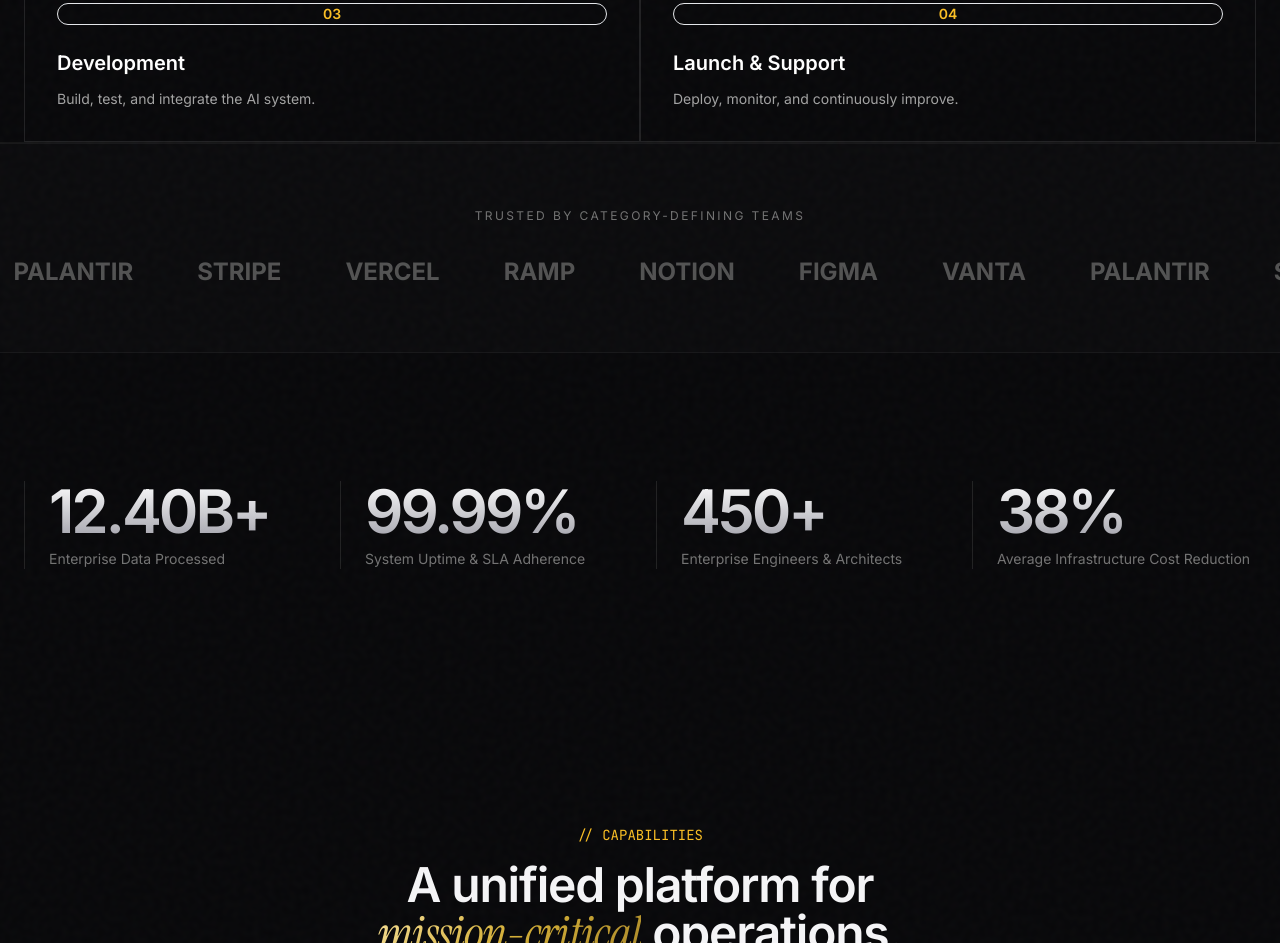
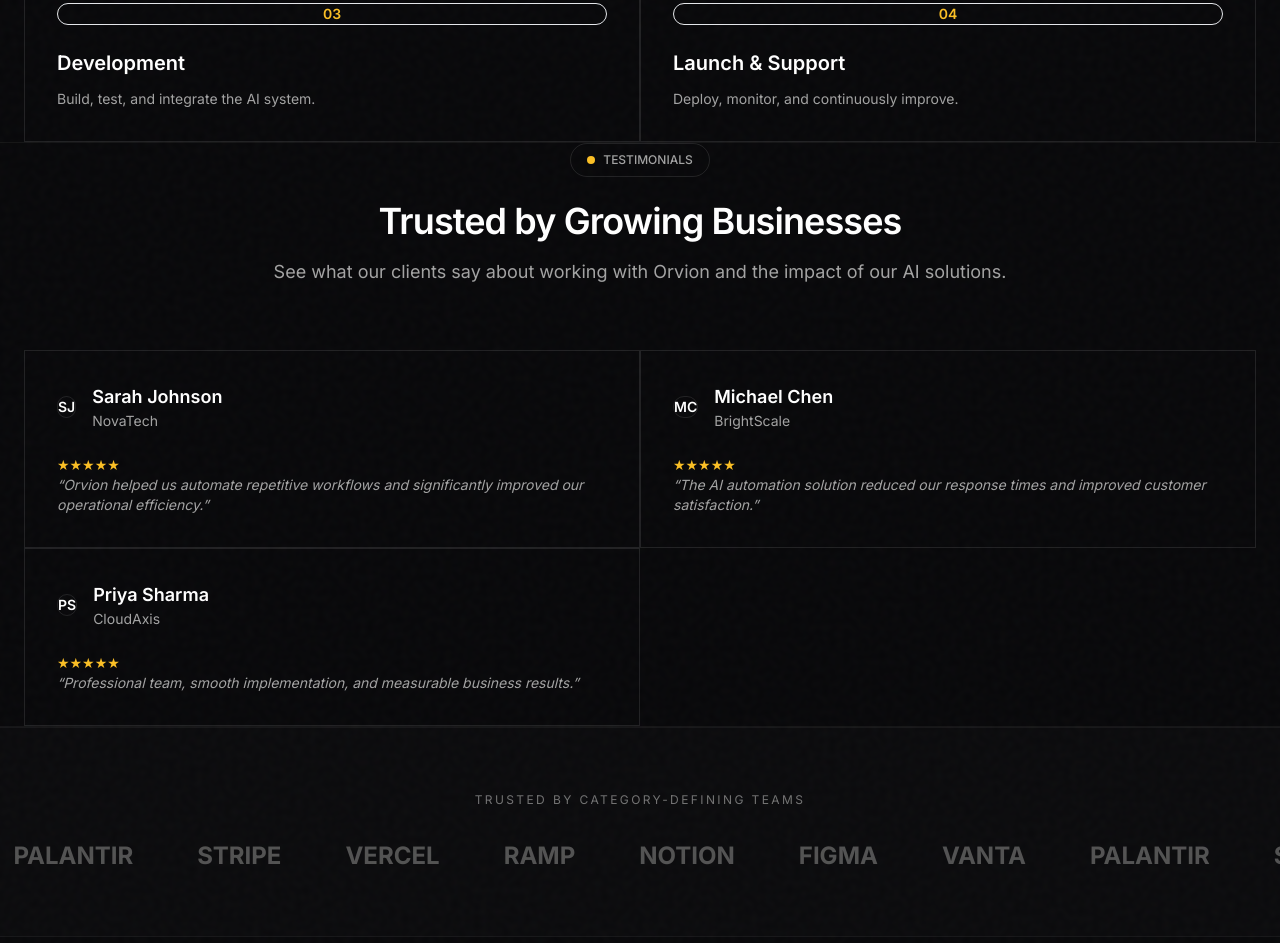
Before and after one commit to sona2801/Orvion, a website: page index.html in a window 1280 px wide. Shown: the part 3846-4789 px from the top of the page. Drawn offline with Linux system fonts and the light colour scheme.

Commit message:
feat(home): add Testimonials section

```diff
--- a/index.html
+++ b/index.html
@@ -468,6 +468,58 @@
           <p class="text-sm leading-7 text-neutral-400">Deploy, monitor, and continuously improve.</p>
         </article>
       </div>
+    </div>
+  </div>
+</section>
+
+<!-- ============ TESTIMONIALS ============ -->
+<section id="testimonials" class="py-24 border-b border-white/5 bg-gradient-to-br from-white/[0.02] via-transparent to-white/[0.01]">
+  <div class="max-w-7xl mx-auto px-6">
+    <div class="max-w-3xl mx-auto text-center mb-16">
+      <p class="inline-flex items-center gap-2 rounded-full border border-white/10 bg-white/[0.03] px-4 py-2 text-xs font-medium uppercase tracking-[0.25em] text-neutral-400 mb-6">
+        <span class="h-2 w-2 rounded-full bg-amber-400"></span>
+        Testimonials
+      </p>
+      <h2 class="text-3xl md:text-4xl lg:text-5xl font-semibold tracking-tight text-white mb-4">Trusted by Growing Businesses</h2>
+      <p class="text-lg text-neutral-400 leading-relaxed">See what our clients say about working with Orvion and the impact of our AI solutions.</p>
+    </div>
+
+    <div class="grid gap-6 md:grid-cols-2 xl:grid-cols-3">
+      <article tabindex="0" class="group rounded-[1.75rem] border border-white/10 bg-white/[0.03] p-8 shadow-[0_10px_40px_rgba(0,0,0,0.18)] transition-all duration-300 hover:-translate-y-1 hover:border-amber-400/30 hover:bg-white/[0.05] focus-visible:-translate-y-1 focus-visible:border-amber-400/30 focus-visible:bg-white/[0.05] focus-visible:outline-none focus-visible:ring-2 focus-visible:ring-amber-400/40">
+        <div class="mb-6 flex items-center gap-4">
+          <div class="flex h-12 w-12 items-center justify-center rounded-full border border-white/10 bg-white/[0.06] text-sm font-semibold text-white">SJ</div>
+          <div>
+            <h3 class="text-lg font-semibold text-white">Sarah Johnson</h3>
+            <p class="text-sm text-neutral-400">NovaTech</p>
+          </div>
+        </div>
+        <div class="mb-5 text-amber-400 text-sm">★★★★★</div>
+        <p class="text-sm leading-7 text-neutral-400 italic">“Orvion helped us automate repetitive workflows and significantly improved our operational efficiency.”</p>
+      </article>
+
+      <article tabindex="0" class="group rounded-[1.75rem] border border-white/10 bg-white/[0.03] p-8 shadow-[0_10px_40px_rgba(0,0,0,0.18)] transition-all duration-300 hover:-translate-y-1 hover:border-amber-400/30 hover:bg-white/[0.05] focus-visible:-translate-y-1 focus-visible:border-amber-400/30 focus-visible:bg-white/[0.05] focus-visible:outline-none focus-visible:ring-2 focus-visible:ring-amber-400/40">
+        <div class="mb-6 flex items-center gap-4">
+          <div class="flex h-12 w-12 items-center justify-center rounded-full border border-white/10 bg-white/[0.06] text-sm font-semibold text-white">MC</div>
+          <div>
+            <h3 class="text-lg font-semibold text-white">Michael Chen</h3>
+            <p class="text-sm text-neutral-400">BrightScale</p>
+          </div>
+        </div>
+        <div class="mb-5 text-amber-400 text-sm">★★★★★</div>
+        <p class="text-sm leading-7 text-neutral-400 italic">“The AI automation solution reduced our response times and improved customer satisfaction.”</p>
+      </article>
+
+      <article tabindex="0" class="group rounded-[1.75rem] border border-white/10 bg-white/[0.03] p-8 shadow-[0_10px_40px_rgba(0,0,0,0.18)] transition-all duration-300 hover:-translate-y-1 hover:border-amber-400/30 hover:bg-white/[0.05] focus-visible:-translate-y-1 focus-visible:border-amber-400/30 focus-visible:bg-white/[0.05] focus-visible:outline-none focus-visible:ring-2 focus-visible:ring-amber-400/40">
+        <div class="mb-6 flex items-center gap-4">
+          <div class="flex h-12 w-12 items-center justify-center rounded-full border border-white/10 bg-white/[0.06] text-sm font-semibold text-white">PS</div>
+          <div>
+            <h3 class="text-lg font-semibold text-white">Priya Sharma</h3>
+            <p class="text-sm text-neutral-400">CloudAxis</p>
+          </div>
+        </div>
+        <div class="mb-5 text-amber-400 text-sm">★★★★★</div>
+        <p class="text-sm leading-7 text-neutral-400 italic">“Professional team, smooth implementation, and measurable business results.”</p>
+      </article>
     </div>
   </div>
 </section>
```
